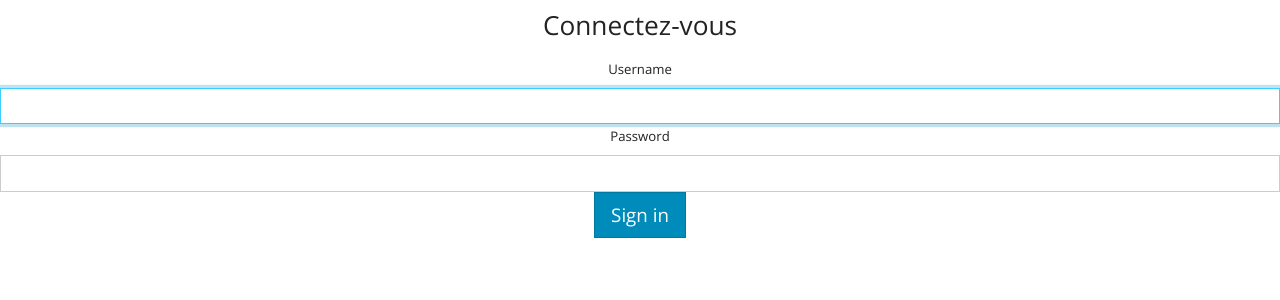
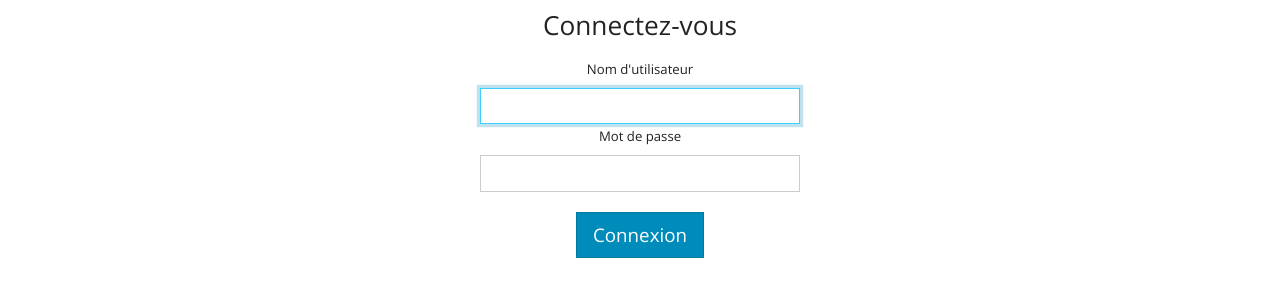
Before and after one commit to LucasCH13/web-radio, a Symfony app: template maRadio/templates/security/login.html.twig in a window 1280 px wide. Shown: the part 55-355 px from the top of the page. Run offline with Twig, Linux system fonts and the light colour scheme; the template is opened without the code that fills it, so the values that code supplies are empty; some libraries are stand-ins or nearby versions.

Commit message:
changements html/css

```diff
--- a/maRadio/public/css/login.css
+++ b/maRadio/public/css/login.css
@@ -2,3 +2,12 @@
         text-align: center;
         margin-top: 10px;
 }
+
+.form-control {
+        margin: auto;
+        width: 25%;
+
+}
+.btn  {
+        margin-top: 20px;
+}
--- a/maRadio/templates/security/login.html.twig
+++ b/maRadio/templates/security/login.html.twig
@@ -13,14 +13,14 @@
 
     {% if app.user %}
         <div class="mb-3">
-            You are logged in as {{ app.user.username }}, <a href="{{ path('app_logout') }}">Logout</a>
+            Vous êtes connecté en tant que : {{ app.user.username }}, <a href="{{ path('app_logout') }}">Déconnexion</a>
         </div>
     {% endif %}
 
     <h1 class="h3 mb-3 font-weight-normal">Connectez-vous</h1>
-    <label for="inputUsername">Username</label>
+    <label for="inputUsername">Nom d'utilisateur</label>
     <input type="text" value="{{ last_username }}" name="username" id="inputUsername" class="form-control" required autofocus>
-    <label for="inputPassword">Password</label>
+    <label for="inputPassword">Mot de passe</label>
     <input type="password" name="password" id="inputPassword" class="form-control" required>
 
     <input type="hidden" name="_csrf_token"
@@ -39,7 +39,7 @@
     #}
 
     <button class="btn btn-lg btn-primary" type="submit">
-        Sign in
+        Connexion
     </button>
 </form>
 {% endblock %}
```
